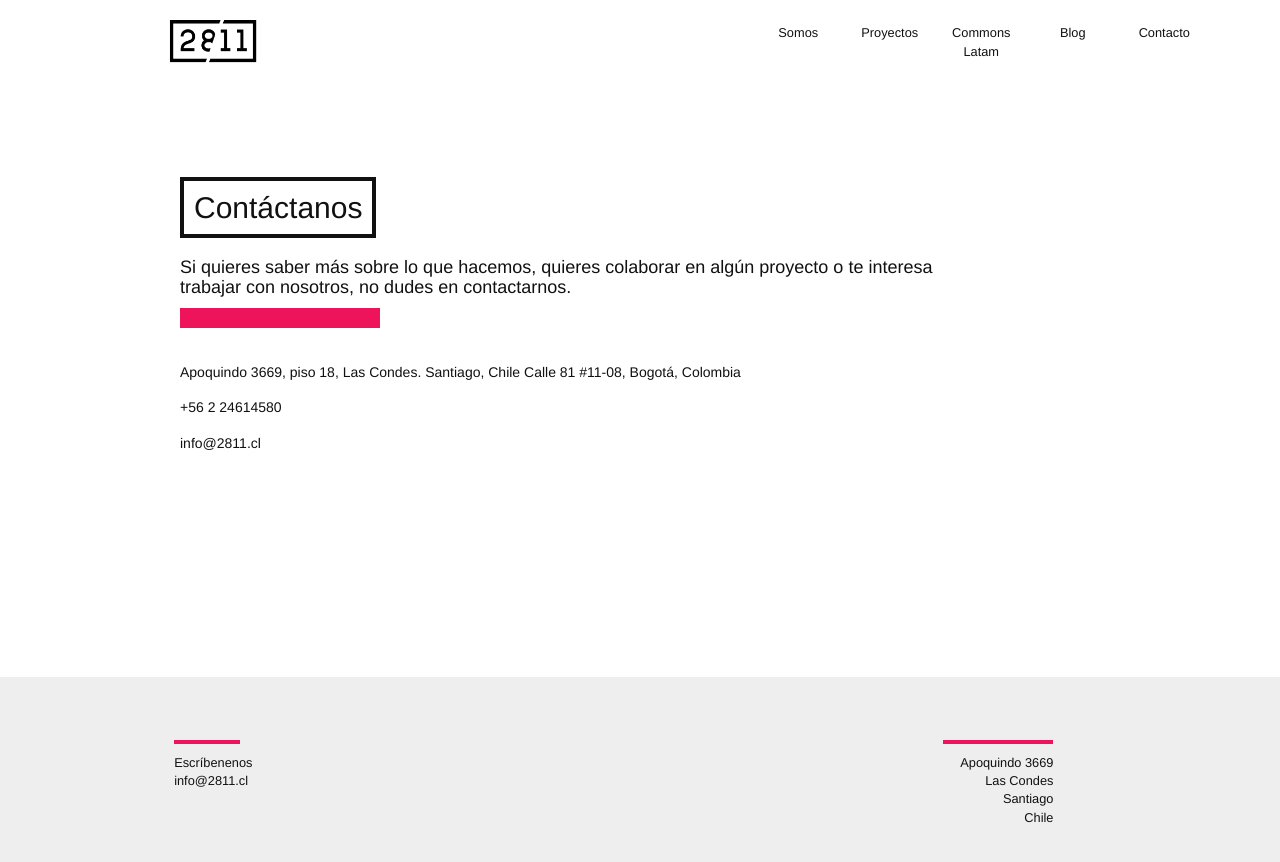
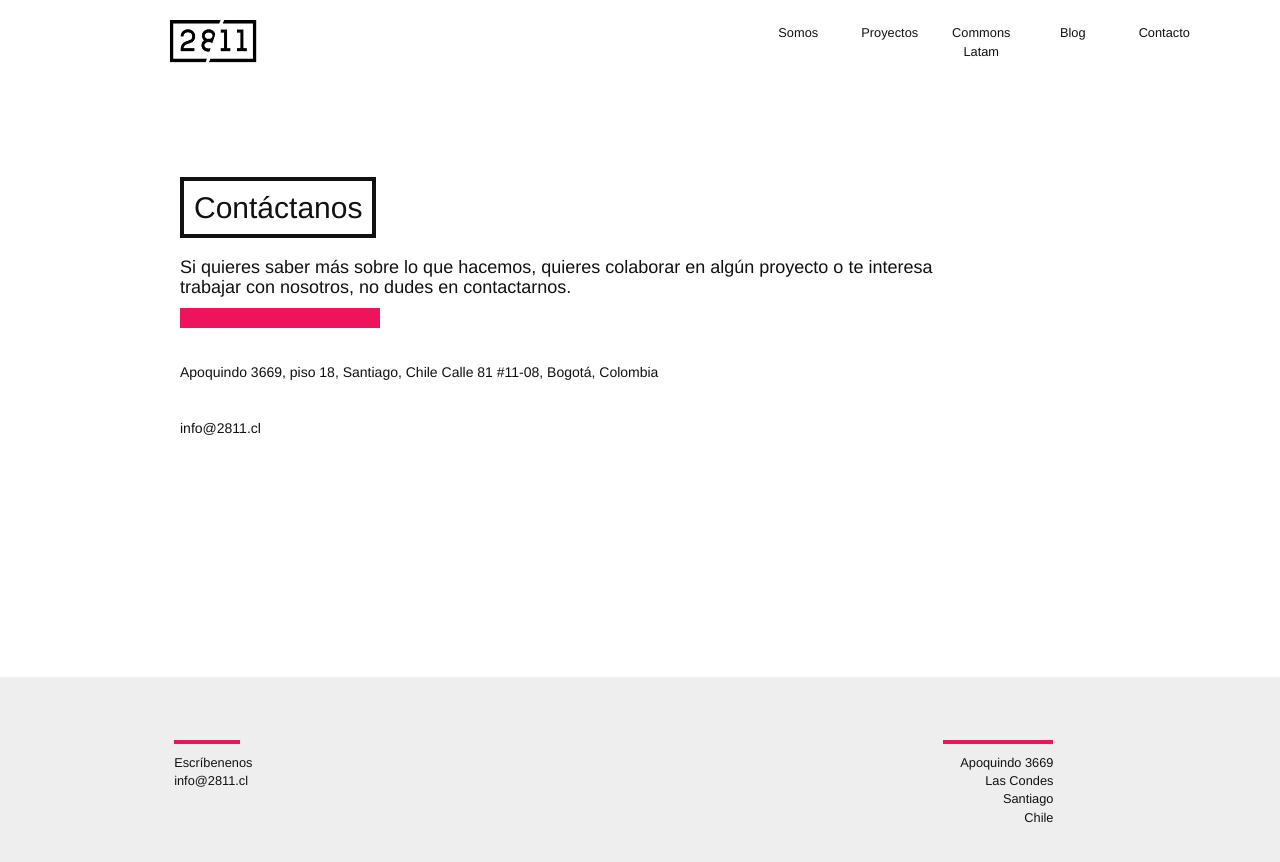
Before and after one commit to 2811Chile/2811Chile.github.io, a Jekyll site: the page built from contacto.md, in a window 1280 px wide. Shown: the top 862 px of the page. Built offline with Jekyll 4.4.1, drawn with Linux system fonts in a browser that asks for light colours; nearby versions of some CDN libraries; some web fonts are replaced.

Commit message:
Updated Contacto

```diff
--- a/contacto.md
+++ b/contacto.md
@@ -4,9 +4,9 @@ permalink: "/contacto/"
 descripcion: 'Si quieres saber más sobre lo que hacemos, quieres colaborar en algún
   proyecto o te interesa trabajar con nosotros, no dudes en contactarnos. '
 direccion: |-
-  Apoquindo 3669, piso 18, Las Condes. Santiago, Chile
+  Apoquindo 3669, piso 18,  Santiago, Chile
   Calle 81 #11-08, Bogotá, Colombia
-telefono: "+56 2 24614580"
+telefono:
 email: info@2811.cl
 layout: default
 ---
```
